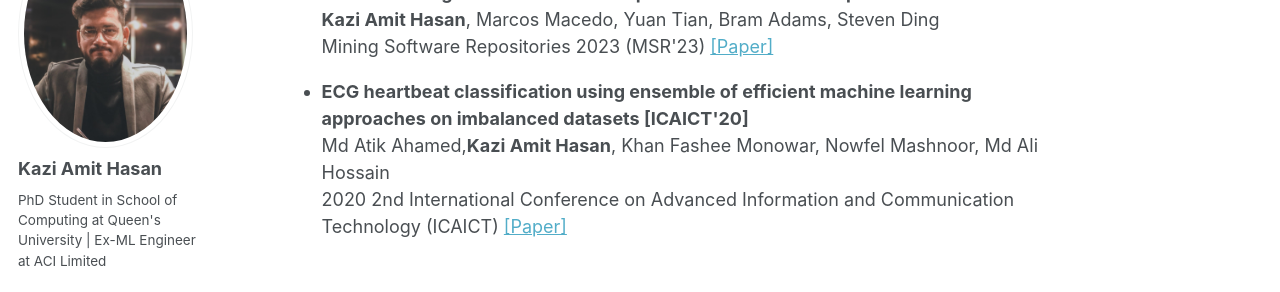
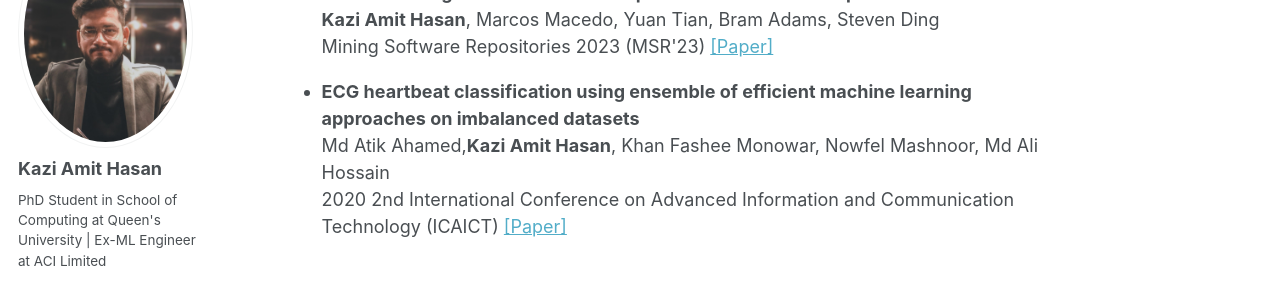
Before and after one commit to KaziAmitHasan/kaziamithasan.github.io, a Jekyll site: the page built from _pages/publications.md, in a window 1280 px wide. Shown: the part 199-491 px from the top of the page. Built offline with Jekyll 4.4.1, drawn with Linux system fonts in a browser that asks for light colours.

Commit message:
info updated

```diff
--- a/_pages/publications.md
+++ b/_pages/publications.md
@@ -13,7 +13,7 @@ permalink: /publications/
 	</li>
 </ul>
 <ul>
-	<li><b> ECG heartbeat classification using ensemble of efficient machine learning approaches on imbalanced datasets [ICAICT'20]</b>
+	<li><b> ECG heartbeat classification using ensemble of efficient machine learning approaches on imbalanced datasets</b>
 			<br>
 			Md Atik Ahamed,<b>Kazi Amit Hasan</b>, Khan Fashee Monowar, Nowfel Mashnoor, Md Ali Hossain
 			<br>
```
